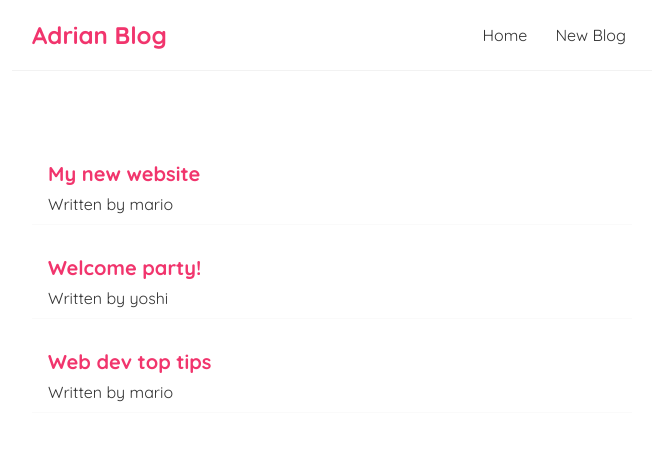
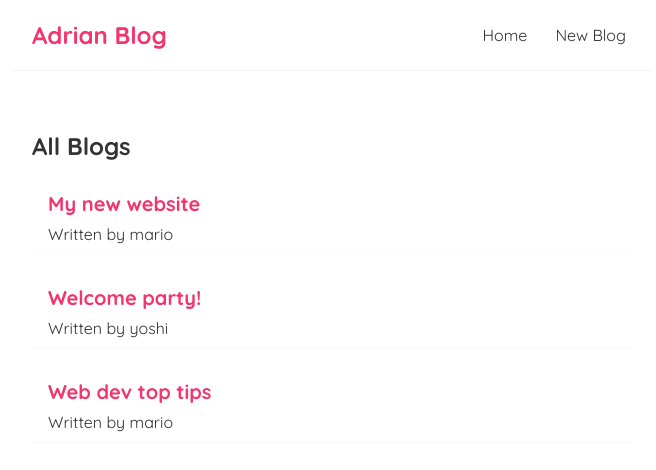
Before and after one commit to Adriantutuianu/react-2022, a React (Create React App) app: page / in a window 1280 px wide. Shown: the top 470 px of the page, without its empty margins (308-964 px from the left). Built offline with nearby package versions, Linux system fonts and the light colour scheme.

Commit message:
Props example -2

```diff
--- a/src/Bloglist.js
+++ b/src/Bloglist.js
@@ -2,9 +2,11 @@
 
 const Bloglist = (props) => {
   const blogs = props.blogs;
+  const title = props.title;
   return (
     <div className="blog-list">
       {" "}
+      <h2>{title}</h2>
       {blogs.map((blog) => (
         <div className="blog-preview" key={blog.id}>
           <h2>{blog.title}</h2>
--- a/src/Home.js
+++ b/src/Home.js
@@ -14,7 +14,7 @@
 
   return (
     <div className="home">
-      <Bloglist blogs={blogs} />
+      <Bloglist blogs={blogs} title="All Blogs" />
     </div>
   );
 }
```
